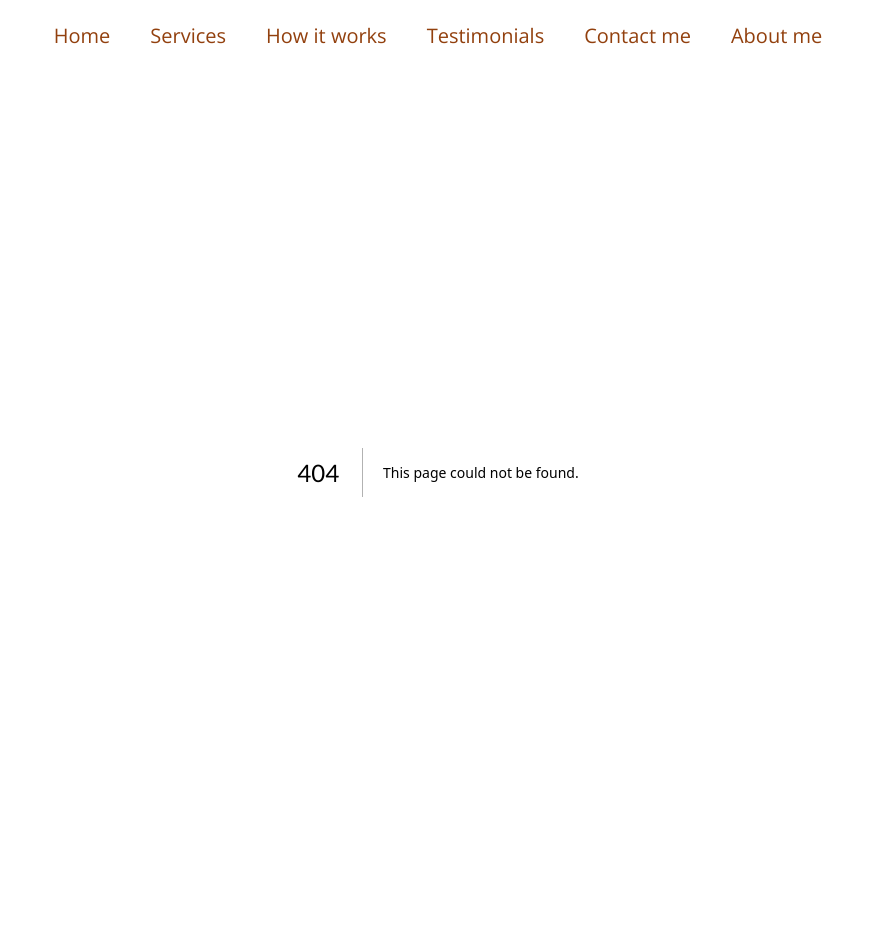
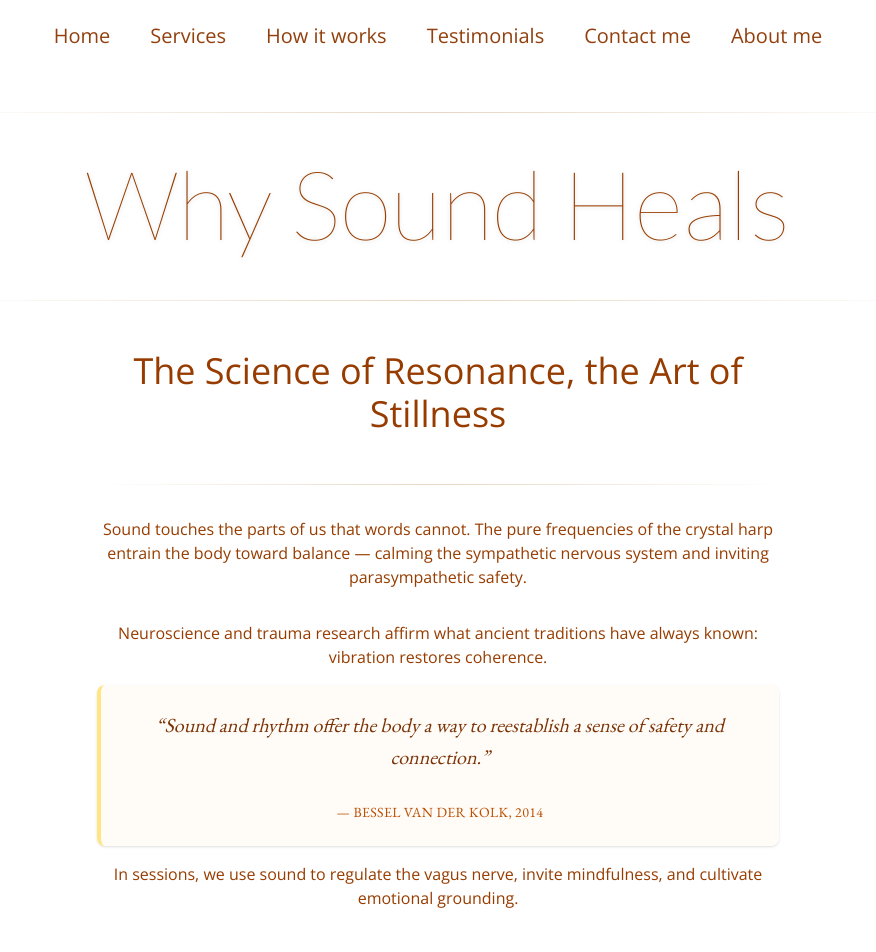
Before and after one commit to dedkola/harp-healing, a Next.js app: page /how_it_works in a window 1280 px wide. Before the commit this address had no page. Shown: the top 952 px of the page, without its empty margins (202-1078 px from the left). Before the commit the page ends 872 px from the top, so only its background shows below. Built offline with nearby package versions, Linux system fonts and the light colour scheme.

Commit message:
add how it works

```diff
--- /dev/null
+++ b/app/how_it_works/page.tsx
@@ -0,0 +1,63 @@
+
+
+import { Footer } from '@/components/sections/Footer'
+import React from 'react'
+
+export default function HowItWorks() {
+  return (
+
+    <main className="px-6">
+      {/* Constrain header to the same centered, padded container as the hero */}
+      <div className="mx-auto max-w-5xl">
+        <div className="h-px bg-gradient-to-r from-transparent via-[#c19a6b]/40 to-transparent mt-10"></div>
+
+        <h1 className="text-[2.2rem] sm:text-5xl md:text-7xl lg:text-8xl text-amber-800 mb-10 drop-shadow-sm !font-light md:!font-thin text-center my-8">
+          Why Sound Heals
+
+        </h1>
+
+        <div className="h-px bg-gradient-to-r from-transparent via-[#c19a6b]/40 to-transparent mb-10"></div>
+      </div>
+
+      <div className="max-w-5xl mx-auto flex flex-col md:flex-row items-center justify-center gap-8">
+        <div className="md:w-2/3 text-center text-amber-800 !font-thin space-y-4">
+          <h2 className="text-4xl text-amber-800 !font-thin pb-2 pt-2">The Science of Resonance, the Art of Stillness
+
+          </h2>
+          <div className="h-px bg-gradient-to-r from-transparent via-[#c19a6b]/40 to-transparent mt-10"></div>
+          <p className="pb-4 pt-4">
+            Sound touches the parts of us that words cannot. The pure frequencies of the crystal harp entrain the body toward balance — calming the sympathetic nervous system and inviting parasympathetic safety.
+
+          </p>
+
+          <p className="">
+            	Neuroscience and trauma research affirm what ancient traditions have always known: vibration restores coherence.
+
+          </p>
+
+     <blockquote className="max-w-3xl mx-auto mt-4 bg-[#fff9f2]/60 border-l-4 border-amber-200 rounded-md px-6 py-6 text-amber-900 font-eb-garamond italic text-lg md:text-xl leading-relaxed shadow-sm">
+         	  <div className="flex items-start gap-4">
+
+
+         	    <p className="m-0">
+         	      “Sound and rhythm offer the body a way to reestablish a sense of safety and connection.”
+         	    </p>
+
+         	  </div>
+
+         	  <cite className="mt-3 block text-sm not-italic font-raleway text-amber-700 uppercase tracking-wide">
+         	    — Bessel van der Kolk, 2014
+         	  </cite>
+         	</blockquote>
+
+<p>
+  	In sessions, we use sound to regulate the vagus nerve, invite mindfulness, and cultivate emotional grounding.
+
+</p>
+
+        </div>
+      </div>
+      <Footer />
+    </main>
+  )
+}
--- a/components/layout/Navbar.tsx
+++ b/components/layout/Navbar.tsx
@@ -19,7 +19,7 @@ const Navbar = ({
   menu = [
     { title: 'Home', url: '/' },
     { title: 'Services', url: '#' },
-    { title: 'How it works', url: '#' },
+    { title: 'How it works', url: '/how_it_works' },
     { title: 'Testimonials', url: '#' },
     { title: 'Contact me', url: '/contact' },
     { title: 'About me', url: '/about' },
```
